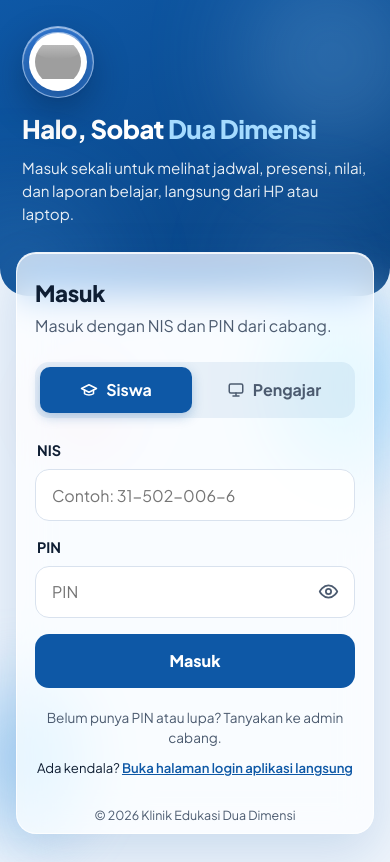
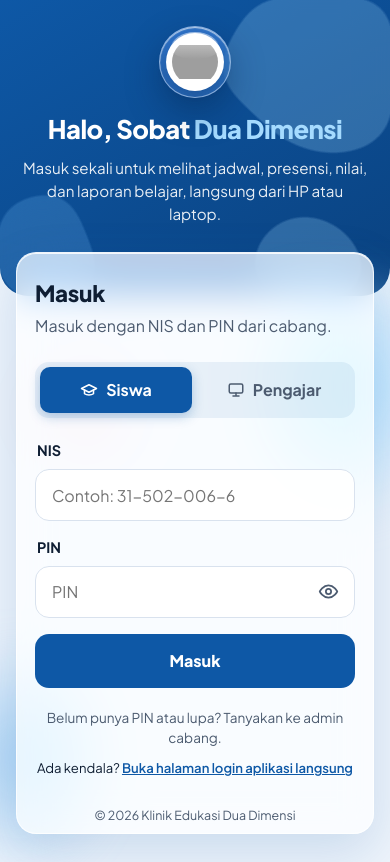
Before and after one commit to klinikduadimensi/dd-aplikasi, a plain HTML site: page index.html in a window 390 px wide. Shown: the top 862 px of the page. Drawn offline with Linux system fonts and the light colour scheme; grey boxes are pictures that could not be loaded.

Commit message:
Update index.html

```diff
--- a/index.html
+++ b/index.html
@@ -1,5 +1,5 @@
 <!DOCTYPE html>
-<html lang="id">
+<html lang="id" class="awal">
 <head>
   <meta charset="UTF-8">
   <meta name="viewport" content="width=device-width, initial-scale=1.0, viewport-fit=cover">
@@ -31,6 +31,7 @@
       display: grid; grid-template-columns: 1.1fr 1fr;
     }
     [hidden] { display: none !important; }
+    .awal *, .awal *::before { transition: none !important; }   /* tanpa animasi saat halaman baru dibuka */
 
     /* ---------- panel kiri (biru) ---------- */
     .side {
@@ -42,14 +43,24 @@
 
     /* animasi latar: blob biru muda yang bergerak pelan (satu-satunya animasi ambient).
        Berhenti saat form sedang diisi, dan diam untuk pengguna "kurangi animasi". */
-    .side > .ambient { position: absolute; inset: 0; z-index: 0; pointer-events: none; overflow: hidden; }
+    .side > .ambient {
+      position: absolute; inset: 0; z-index: 0; pointer-events: none; overflow: hidden;
+      filter: url(#gooBesar); opacity: .24;   /* efek gooey; maks .24 supaya teks putih ≥4.5:1, judul biru muda ≥3:1 */
+    }
     .ambient span {
-      position: absolute; border-radius: 50%; filter: blur(48px); opacity: .22;   /* maks .22: teks putih tetap ≥4.5:1, judul biru muda ≥3:1 */
+      position: absolute; border-radius: 50%;
       background: #a5dbff; will-change: transform; animation: melayang 22s ease-in-out infinite alternate;
+    }
+    .ambient .a4 { width: 14%; aspect-ratio: 1; right: 22%; top: 20%; animation: tetes 14s ease-in-out infinite alternate; }
+    .ambient .a5 { width: 10%; aspect-ratio: 1; left: 12%; bottom: 22%; background: #6fb6f0; animation: tetes 17s ease-in-out infinite alternate-reverse; }
+    @keyframes tetes {
+      0%   { transform: translate(0, 0); }
+      50%  { transform: translate(-60%, -40%) scale(1.15); }
+      100% { transform: translate(40%, 70%) scale(.9); }
     }
     .ambient .a1 { width: 46%; aspect-ratio: 1; right: -10%; top: -14%; }
     .ambient .a2 { width: 34%; aspect-ratio: 1; left: -8%; bottom: -10%; background: #6fb6f0; animation-duration: 26s; animation-delay: -8s; }
-    .ambient .a3 { width: 26%; aspect-ratio: 1; right: 6%; bottom: -6%; opacity: .18; animation-duration: 30s; animation-delay: -14s; }
+    .ambient .a3 { width: 26%; aspect-ratio: 1; right: 6%; bottom: -6%; animation-duration: 30s; animation-delay: -14s; }
     @keyframes melayang {
       0%   { transform: translate(0, 0) scale(1); border-radius: 50% 46% 54% 50%; }
       50%  { transform: translate(-9%, 12%) scale(1.12); border-radius: 42% 58% 46% 54%; }
@@ -199,6 +210,8 @@
     }
     /* HP */
     @media (max-width: 600px) {
+      .side > div:not(.ambient) { text-align: center; display: flex; flex-direction: column; align-items: center; }
+      .side p.lead { max-width: 34ch; }
       body { background: #fff; }
       .side { padding: calc(26px + env(safe-area-inset-top)) 22px 70px; border-radius: 0 0 28px 28px; }
       .side h1 { font-size: 1.6rem; margin-top: 16px; }
@@ -289,7 +302,7 @@
 <body>
 
   <aside class="side">
-    <div class="ambient" aria-hidden="true"><span class="a1"></span><span class="a2"></span><span class="a3"></span></div>
+    <div class="ambient" aria-hidden="true"><span class="a1"></span><span class="a2"></span><span class="a3"></span><span class="a4"></span><span class="a5"></span></div>
     <div>
       <div class="logo"><img src="https://lh3.googleusercontent.com/d/1dTrVKp_hcT0b8szBekawEW7E6EcxJ43a" alt="Logo Dua Dimensi" referrerpolicy="no-referrer"></div>
       <h1>Halo, Sobat <em>Dua Dimensi</em></h1>
@@ -344,6 +357,8 @@
     <p id="loaderTxt">Memuat…</p>
   </div>
   <svg width="0" height="0" style="position:absolute" aria-hidden="true" focusable="false">
+    <filter id="gooBesar" x="-20%" y="-20%" width="140%" height="140%"><feGaussianBlur in="SourceGraphic" stdDeviation="22" result="b"/>
+      <feColorMatrix in="b" values="1 0 0 0 0  0 1 0 0 0  0 0 1 0 0  0 0 0 24 -10"/></filter>
     <filter id="goo"><feGaussianBlur in="SourceGraphic" stdDeviation="9" result="b"/>
       <feColorMatrix in="b" values="1 0 0 0 0  0 1 0 0 0  0 0 1 0 0  0 0 0 22 -9"/></filter>
   </svg>
@@ -394,6 +409,7 @@
       b.addEventListener('click', function(){ pilihPeran(b.dataset.role); $('fId').focus(); });
     });
     pilihPeran(baca('ddPeran') === 'pengajar' ? 'pengajar' : 'siswa');
+    requestAnimationFrame(function(){ requestAnimationFrame(function(){ document.documentElement.classList.remove('awal'); }); });
 
     /* Aplikasi dimuat di dalam halaman ini, jadi alamat tetap aplikasi.duadimensi.my.id.
        #siswa / #pengajar di alamat = aplikasi yang sedang dibuka (tetap terbuka saat refresh). */
```
